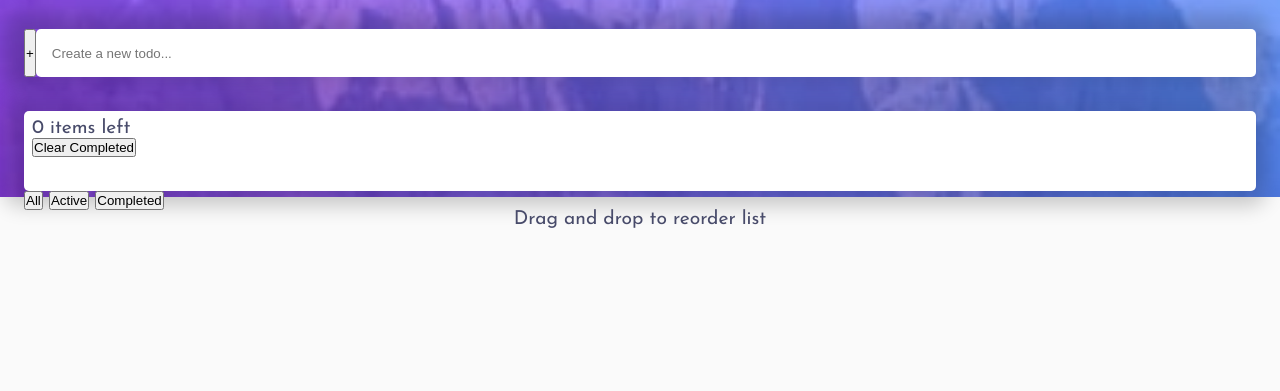
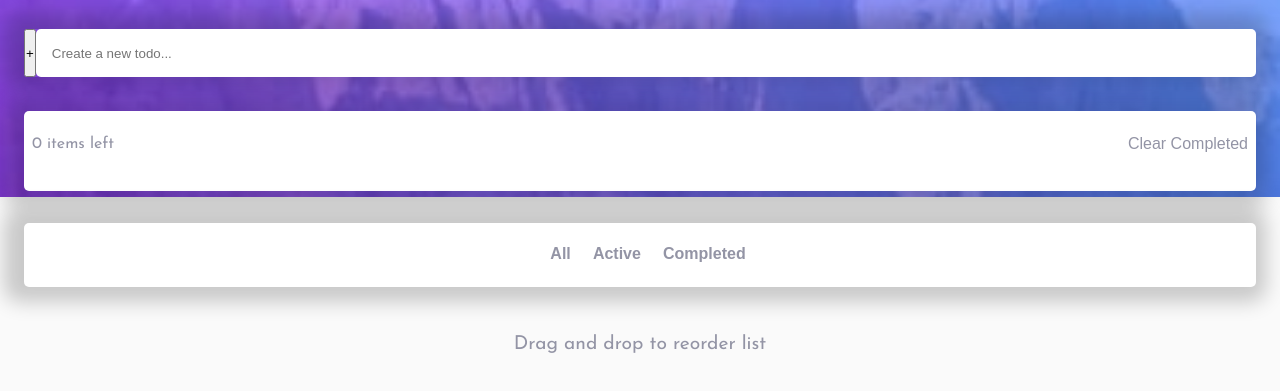
Before and after one commit to Lu6fer666/frontendmentor-todoapp, a plain HTML site: page index.html in a window 1280 px wide. Shown: the part 43-434 px from the top of the page. Drawn offline with Linux system fonts and the light colour scheme.

Commit message:
:feat:
-add js

```diff
--- a/app/todoapp.js
+++ b/app/todoapp.js
@@ -1,4 +1,4 @@
-document.addEventListener("DOMContentLoaded", function() {
+document.addEventListener("DOMContentLoaded", function () {
     const form = document.querySelector(".addTodo");
     const tasksList = document.querySelector(".tasks");
     const deleteCompletedButton = document.querySelector(".itemsleft__btnclear");
@@ -36,15 +36,16 @@ document.addEventListener("DOMContentLoaded", function() {
         checkbox.type = "checkbox";
         checkbox.checked = completed;
 
-        checkbox.addEventListener("change", function() {
+        checkbox.addEventListener("change", function () {
             taskItem.classList.toggle("completed");
             updateItemsLeftCounter();
             saveTasksToLocalStorage();
         });
 
         const deleteButton = document.createElement("button");
-        deleteButton.textContent = "X";
-        deleteButton.addEventListener("click", function() {
+        deleteButton.innerHTML = `<svg xmlns="http://www.w3.org/2000/svg" width="18" height="18"><path fill="#494C6B" fill-rule="evenodd" d="M16.97 0l.708.707L9.546 8.84l8.132 8.132-.707.707-8.132-8.132-8.132 8.132L0 16.97l8.132-8.132L0 .707.707 0 8.84 8.132 16.971 0z"/></svg>`;
+        deleteButton.classList.add("tasks__button");
+        deleteButton.addEventListener("click", function () {
             tasksList.removeChild(taskItem);
             updateItemsLeftCounter();
             saveTasksToLocalStorage();
@@ -58,7 +59,7 @@ document.addEventListener("DOMContentLoaded", function() {
         return taskItem;
     }
 
-    form.addEventListener("submit", function(event) {
+    form.addEventListener("submit", function (event) {
         event.preventDefault();
 
         const input = form.querySelector(".addTodo__addNew");
@@ -73,28 +74,28 @@ document.addEventListener("DOMContentLoaded", function() {
         }
     });
 
-    deleteCompletedButton.addEventListener("click", function() {
+    deleteCompletedButton.addEventListener("click", function () {
         const checkedItems = tasksList.querySelectorAll("li input[type='checkbox']:checked");
-        checkedItems.forEach(function(item) {
+        checkedItems.forEach(function (item) {
             tasksList.removeChild(item.parentNode);
         });
         updateItemsLeftCounter();
         saveTasksToLocalStorage();
     });
 
-    allActiveButton.addEventListener("click", function() {
+    allActiveButton.addEventListener("click", function () {
         [...tasksList.children].forEach(task => {
             task.style.display = "flex";
         });
     });
 
-    activeButton.addEventListener("click", function() {
+    activeButton.addEventListener("click", function () {
         [...tasksList.children].forEach(task => {
             task.style.display = task.classList.contains("completed") ? "none" : "flex";
         });
     });
 
-    completedButton.addEventListener("click", function() {
+    completedButton.addEventListener("click", function () {
         [...tasksList.children].forEach(task => {
             task.style.display = task.classList.contains("completed") ? "flex" : "none";
         });
--- a/styles/styles.scss
+++ b/styles/styles.scss
@@ -41,6 +41,7 @@ $darkdverydarkGrayishBlue: hsl(237, 14%, 26%);
     height: 100vh;
     font-size: 1.2rem;
     min-height: 100vh;
+    max-width: 100vw;
     margin: 0;
     user-select: none;
 
@@ -86,21 +87,21 @@ $darkdverydarkGrayishBlue: hsl(237, 14%, 26%);
 
 .theme {
     &__toggle {
-        &__dark {
-        }
+        &__dark {}
+
         &__light {
-            display:none;
+            display: none;
         }
     }
+
     &__switch {
         display: inline-block;
         height: 3rem;
         width: 3rem;
         position: relative;
         cursor: pointer;
-        &__darkmode {
 
-        }
+        &__darkmode {}
     }
 }
 
@@ -112,9 +113,8 @@ $darkdverydarkGrayishBlue: hsl(237, 14%, 26%);
     border-radius: 5px;
     margin-bottom: 0.1rem;
     box-shadow: -5px 0 20px 15px rgba(0, 0, 0, 0.2);
-    &__button {
 
-    }
+    &__button {}
 
     &__addNew {
         border: none;
@@ -136,24 +136,102 @@ $darkdverydarkGrayishBlue: hsl(237, 14%, 26%);
         margin-top: 2rem;
         box-shadow: -5px 0 20px 15px rgba(0, 0, 0, 0.2);
     }
+
     &__alert {
         display: none;
     }
 }
 
+.tasks {
+    display: grid;
+
+    &__button {
+        background: none;
+        border: none;
+        padding: 0;
+        cursor: pointer;
+    }
+}
+
+.tasks li input[type=checkbox] {
+    background: $primarycheckbackground;
+    border-radius: 1;
+}
+
 .tasks li {
+    justify-content: space-between;
     display: flex;
     align-items: center;
-    margin-bottom: 10px;
+    grid-template-rows: 1fr;
+    padding: 1rem 0;
 }
+
 .tasks li input[type='checkbox'] {
     margin-right: 10px;
     order: -1;
 }
 
+.tasks li {
+    border-bottom: 1px solid #ccc;
+}
+
+.bottom {
+    align-items: center;
+    text-align: center;
+    background: white;
+    padding: 1.4rem;
+    min-height: fit-content;
+    min-height: 4rem;
+    border-radius: 5px;
+    margin-top: 2rem;
+    box-shadow: -5px 0 20px 15px rgba(0, 0, 0, 0.2);
+}
+
+.btnfilter {
+
+    &__allactive,
+    &__activebtn,
+    &__completed {
+        background: none;
+        border: none;
+        padding-left: 1rem;
+        cursor: pointer;
+        color: $lightdarkgrayishBlue;
+        font-weight: 700;
+        font-size: 1rem;
+
+        &:focus, &:active {
+            color: $primarybrightblue;
+        }
+
+    }
+}
+
+
 .footer {
+    margin-top: 3rem;
+    color: $lightdarkgrayishBlue;
+
     &__dragtext {
         align-items: center;
         text-align: center;
     }
 }
+
+.itemsleft {
+    justify-content: space-between;
+    display: flex;
+    align-items: center;
+    padding-top: 1rem;
+    font-size: 1rem;
+    color: $lightdarkgrayishBlue;
+
+    &__btnclear {
+        background: none;
+        border: none;
+        padding: 0;
+        cursor: pointer;
+        color: $lightdarkgrayishBlue;
+        font-size: 1rem;
+    }
+}
```
Also changed, not shown: index.html (+4 -8 lines), styles/styles.css, 1 other file.
